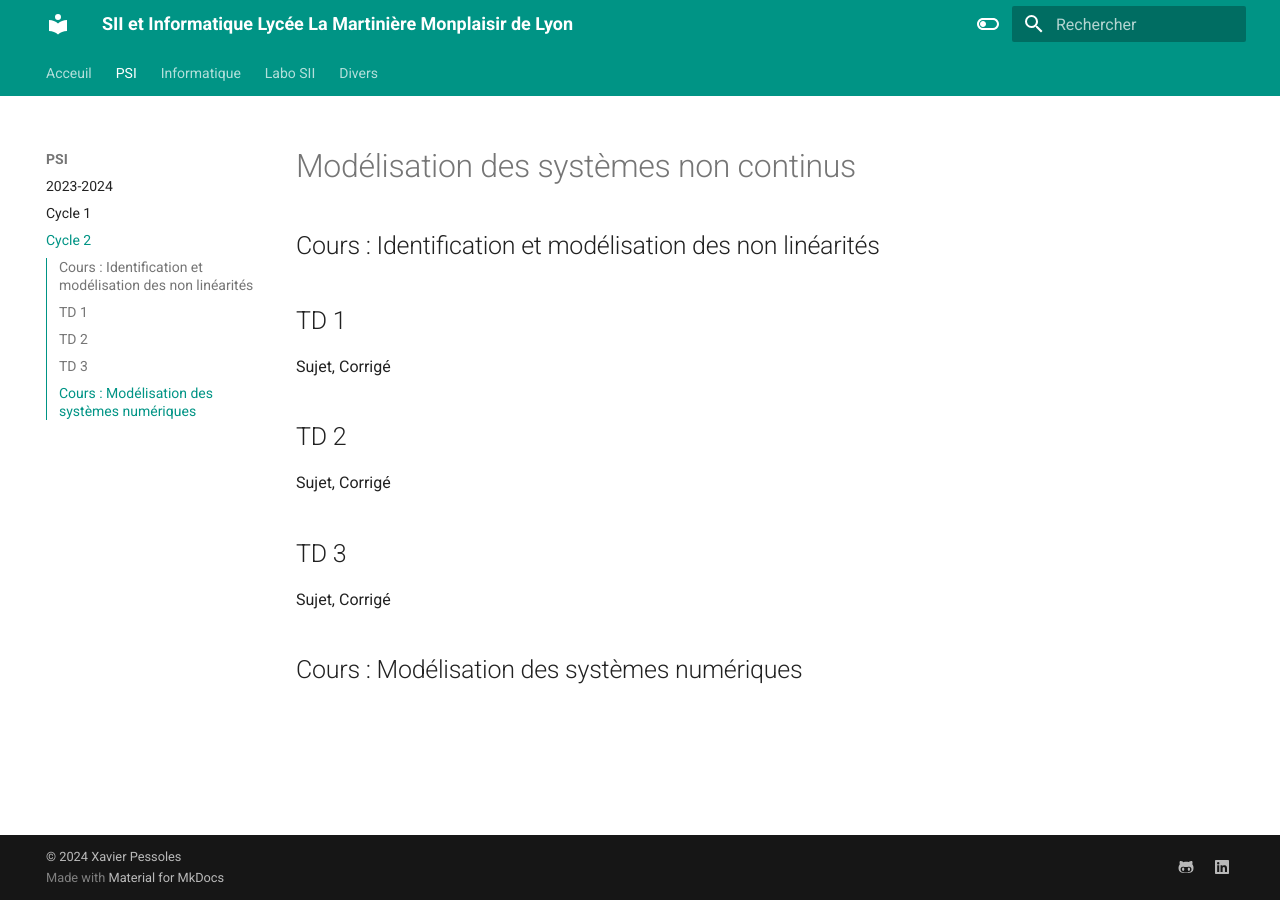
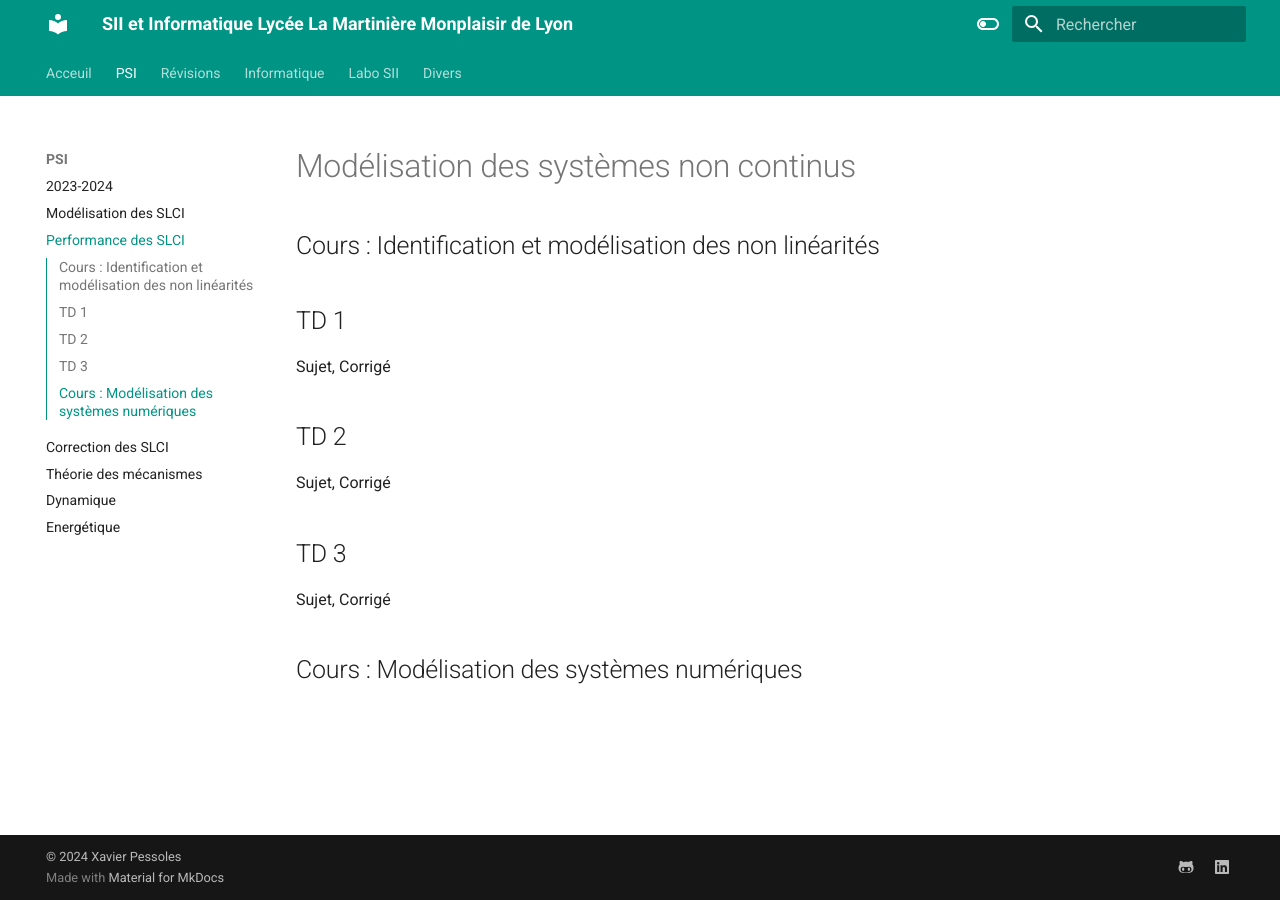
Before and after one commit to xpessoles/xpessoles.github.io, an MkDocs documentation site: the page built from docs/PSI/Cycle_02.md, in a window 1280 px wide. Built offline with MkDocs 1.6.1 and Material for MkDocs 9.7.7, drawn with Linux system fonts in a browser that asks for light colours.

Commit message:
Update mkdocs.yml

```diff
--- a/mkdocs.yml
+++ b/mkdocs.yml
@@ -70,8 +70,15 @@ nav:
 - Acceuil: 'index.md'
 - PSI:
     - '2023-2024' : 'PSI/2023_2024.md'
-    - 'Cycle 1': 'PSI/Cycle_01.md'
-    - 'Cycle 2': 'PSI/Cycle_02.md'
+    - 'Modélisation des SLCI': 'PSI/Cycle_01.md'
+    - 'Performance des SLCI': 'PSI/Cycle_02.md'
+    - 'Correction des SLCI': 'PSI/Cycle_03.md'
+    - 'Théorie des mécanismes': 'PSI/Cycle_04.md'
+    - 'Dynamique': 'PSI/Cycle_05.md'
+    - 'Energétique': 'PSI/Cycle_06.md'
+- Révisions:
+    - 'Cinématique': 'Revisions/01_Cinematique'
+    - 'Statique': 'Revisions/02_Statique'
 - Informatique:
     - 'Cycle 1': 'Informatique/Cycle_01.md'
     - 'Cycle 2': 'Informatique/Cycle_02.md'
```
